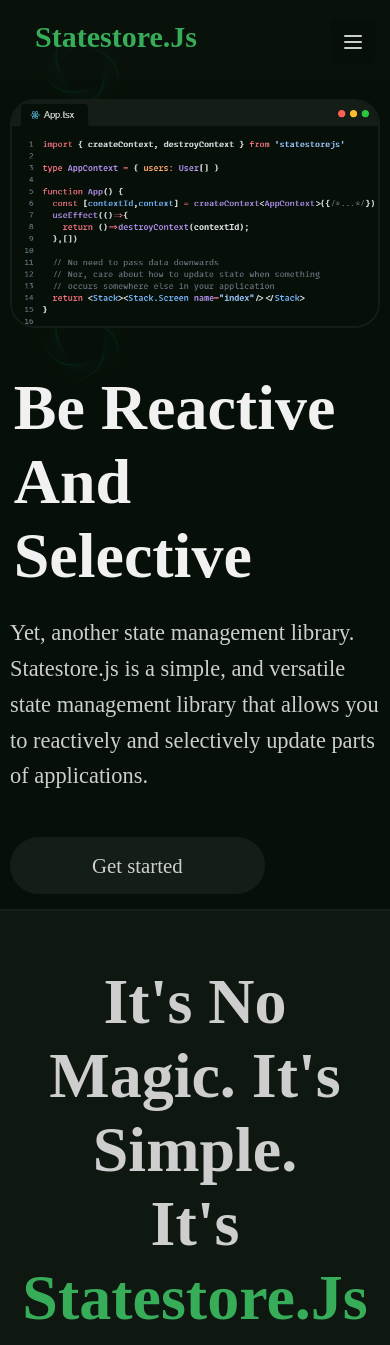
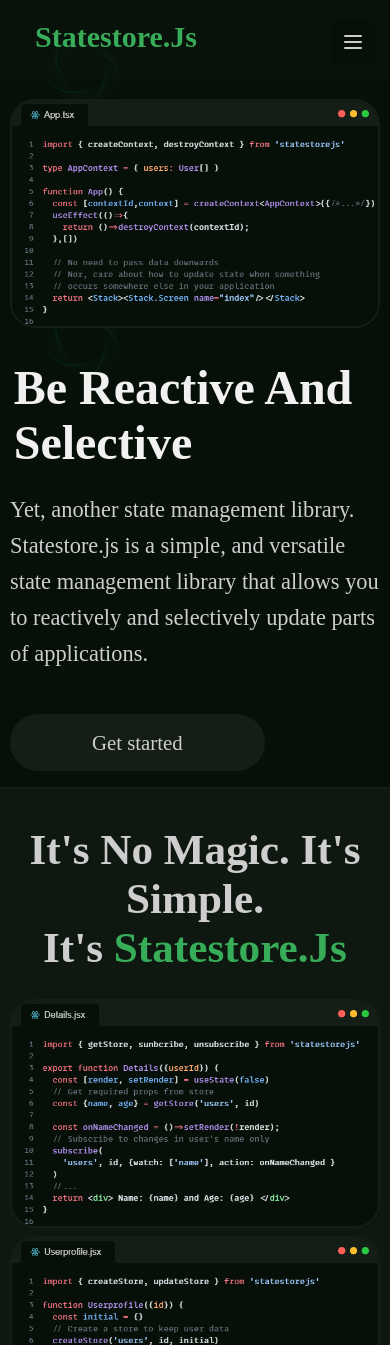
Before and after one commit to KBismark/statestore.js, a website: page index.html in a window 390 px wide. Shown: the top 1345 px of the page. Drawn offline with Linux system fonts and the light colour scheme.

Commit message:
Update docs site

```diff
--- a/index.html
+++ b/index.html
@@ -27,12 +27,24 @@
         .small-screen-dynamic-display{
             /* transform: translateY(-10%); */
         }
+        h1{
+            font-size: 400%;
+        }
+        h2{
+            font-size: 360%;
+        }
         @media screen and (max-width: 830px) {
             .large-screen{
                 display: none;
             }
             .small-screen{
                 display: flex;
+            }
+            h1{
+                font-size: 300%;
+            }
+            h2{
+                font-size: 270%;
             }
         }
     </style>
@@ -58,13 +70,13 @@
 
                             <span style="color: #f1f1f1;font-size: 20px;margin-top: -4px;">Get Started</span>
                         </a>
-                        <a class="nav-button" style="text-decoration: none;padding: 2px 20px 2px 2px;color: #cecece;border-radius: 25px;display: flex;align-items: center;" href="http://">
+                        <a class="nav-button" style="text-decoration: none;padding: 2px 20px 2px 2px;color: #cecece;border-radius: 25px;display: flex;align-items: center;" href="https://github.com/KBismark/statestore.js">
                             <span style="background-color:#060f08;padding: 5px 15px;border-radius: 25px;margin-right: 10px;">
                                 <svg  xmlns="http://www.w3.org/2000/svg"  width="24"  height="24"  viewBox="0 0 24 24"  fill="none"  stroke="currentColor"  stroke-width="2"  stroke-linecap="round"  stroke-linejoin="round" ><path stroke="none" d="M0 0h24v24H0z" fill="none"/><path d="M9 19c-4.3 1.4 -4.3 -2.5 -6 -3m12 5v-3.5c0 -1 .1 -1.4 -.5 -2c2.8 -.3 5.5 -1.4 5.5 -6a4.6 4.6 0 0 0 -1.3 -3.2a4.2 4.2 0 0 0 -.1 -3.2s-1.1 -.3 -3.5 1.3a12.3 12.3 0 0 0 -6.2 0c-2.4 -1.6 -3.5 -1.3 -3.5 -1.3a4.2 4.2 0 0 0 -.1 3.2a4.6 4.6 0 0 0 -1.3 3.2c0 4.6 2.7 5.7 5.5 6c-.6 .6 -.6 1.2 -.5 2v3.5" /></svg>
                             </span>
                             <span style="color: #f1f1f1;font-size: 20px;margin-top: -4px;">Star on Github</span>
                         </a>
-                        <a class="nav-button" style="text-decoration: none;padding: 2px 20px 2px 2px;color: #cecece;border-radius: 25px;display: flex;align-items: center;" href="http://">
+                        <a class="nav-button" style="text-decoration: none;padding: 2px 20px 2px 2px;color: #cecece;border-radius: 25px;display: flex;align-items: center;" href="https://x.com/KBismark_">
                             <span style="background-color:#060f08;padding: 5px 15px;border-radius: 25px;margin-right: 10px;">
                                 <svg  xmlns="http://www.w3.org/2000/svg"  width="24"  height="24"  viewBox="0 0 24 24"  fill="none"  stroke="currentColor"  stroke-width="2"  stroke-linecap="round"  stroke-linejoin="round"  ><path stroke="none" d="M0 0h24v24H0z" fill="none"/><path d="M4 4l11.733 16h4.267l-11.733 -16z" /><path d="M4 20l6.768 -6.768m2.46 -2.46l6.772 -6.772" /></svg>
                             </span>
@@ -82,13 +94,13 @@
 
                             <span style="color: #f1f1f1;font-size: 20px;margin-top: -4px;">Get Started</span>
                         </a>
-                        <a class="nav-button" style="margin-bottom: 10px;text-decoration: none;padding: 2px 20px 2px 2px;color: #cecece;border-radius: 25px;display: flex;align-items: center;" href="http://">
+                        <a class="nav-button" style="margin-bottom: 10px;text-decoration: none;padding: 2px 20px 2px 2px;color: #cecece;border-radius: 25px;display: flex;align-items: center;" href="https://github.com/KBismark/statestore.js">
                             <span style="background-color:#060f08;padding: 5px 15px;border-radius: 25px;margin-right: 10px;">
                                 <svg  xmlns="http://www.w3.org/2000/svg"  width="24"  height="24"  viewBox="0 0 24 24"  fill="none"  stroke="currentColor"  stroke-width="2"  stroke-linecap="round"  stroke-linejoin="round" ><path stroke="none" d="M0 0h24v24H0z" fill="none"/><path d="M9 19c-4.3 1.4 -4.3 -2.5 -6 -3m12 5v-3.5c0 -1 .1 -1.4 -.5 -2c2.8 -.3 5.5 -1.4 5.5 -6a4.6 4.6 0 0 0 -1.3 -3.2a4.2 4.2 0 0 0 -.1 -3.2s-1.1 -.3 -3.5 1.3a12.3 12.3 0 0 0 -6.2 0c-2.4 -1.6 -3.5 -1.3 -3.5 -1.3a4.2 4.2 0 0 0 -.1 3.2a4.6 4.6 0 0 0 -1.3 3.2c0 4.6 2.7 5.7 5.5 6c-.6 .6 -.6 1.2 -.5 2v3.5" /></svg>
                             </span>
                             <span style="color: #f1f1f1;font-size: 20px;margin-top: -4px;">Star on Github</span>
                         </a>
-                        <a class="nav-button" style="margin-bottom: 10px;text-decoration: none;padding: 2px 20px 2px 2px;color: #cecece;border-radius: 25px;display: flex;align-items: center;" href="http://">
+                        <a class="nav-button" style="margin-bottom: 10px;text-decoration: none;padding: 2px 20px 2px 2px;color: #cecece;border-radius: 25px;display: flex;align-items: center;" href="https://x.com/KBismark_">
                             <span style="background-color:#060f08;padding: 5px 15px;border-radius: 25px;margin-right: 10px;">
                                 <svg  xmlns="http://www.w3.org/2000/svg"  width="24"  height="24"  viewBox="0 0 24 24"  fill="none"  stroke="currentColor"  stroke-width="2"  stroke-linecap="round"  stroke-linejoin="round"  ><path stroke="none" d="M0 0h24v24H0z" fill="none"/><path d="M4 4l11.733 16h4.267l-11.733 -16z" /><path d="M4 20l6.768 -6.768m2.46 -2.46l6.772 -6.772" /></svg>
                             </span>
@@ -106,7 +118,7 @@
            </div>
             <div style="display: flex;justify-content: space-around;margin-top: 5%;flex-wrap: wrap-reverse;padding-right: 10px;padding-left: 10px;">
                 <div style="max-width: 700px;">
-                    <h1 style="color: #f1f1f1;text-transform: capitalize;font-size: 400%;margin-left: 1%; margin-right: 1%;margin-bottom: 20px;">Be reactive and Selective</h1>
+                    <h1 style="color: #f1f1f1;text-transform: capitalize;margin-left: 1%; margin-right: 1%;margin-bottom: 20px;">Be reactive and Selective</h1>
                     <p style="font-size: 140%; color: #cecece;line-height: 1.6;">
                         Yet, another state management library.
                         <br />
@@ -122,7 +134,7 @@
             </div>
 
             <div style="margin-top: 8%;padding-bottom: 40px;border-top: 2px solid #151d17;background-color: rgba(21, 29, 23, 0.6);">
-                <h2 style="color: #cecece;text-transform: capitalize;font-size: 400%;margin-left: 1%; margin-right: 1%;margin-bottom: 20px;text-align: center;">
+                <h2 style="color: #cecece;text-transform: capitalize;margin-left: 1%; margin-right: 1%;margin-bottom: 20px;text-align: center;">
                     It's no magic. It's simple.
                     <br/>
                     It's <span style="color: #37ad59;">statestore.js</span>
```
